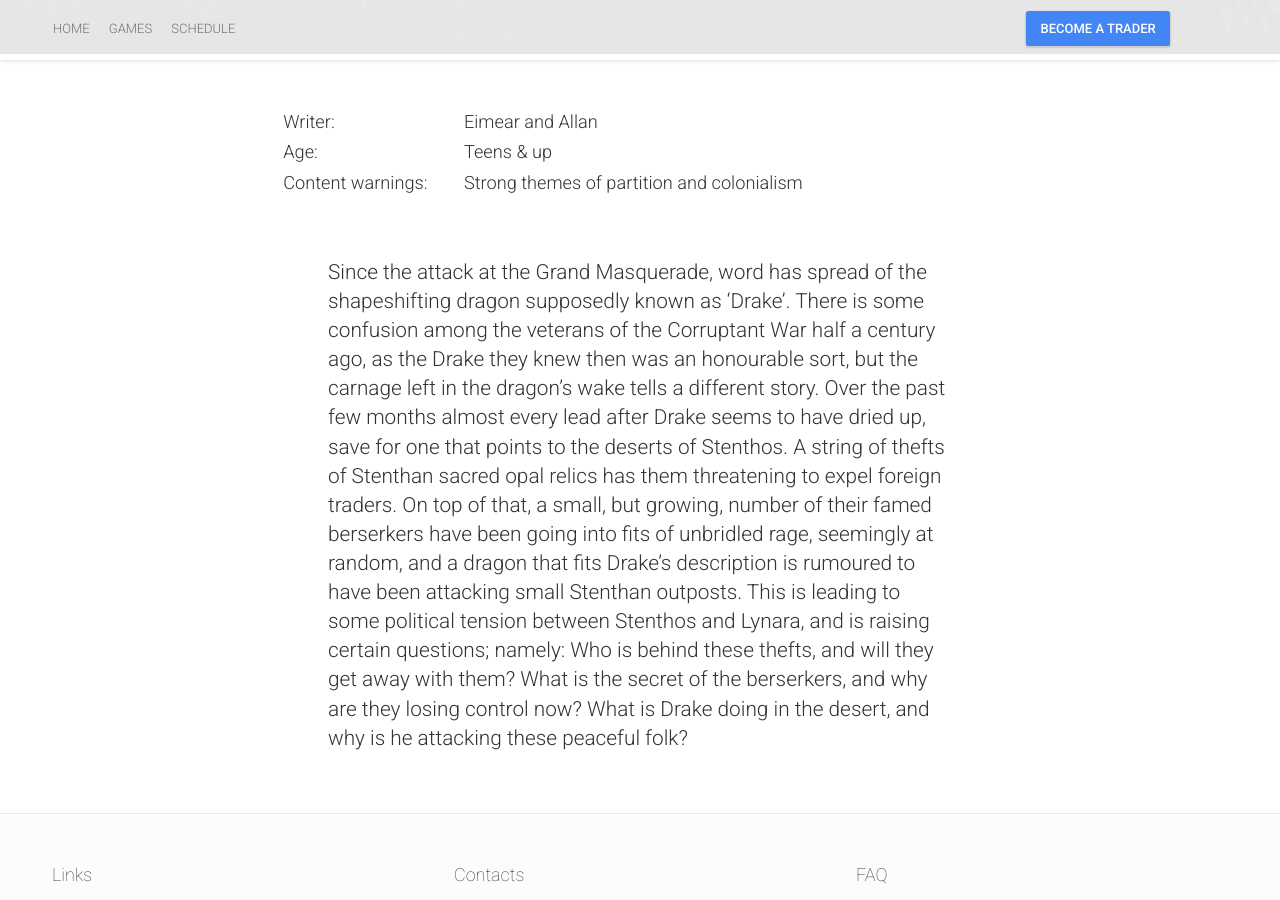
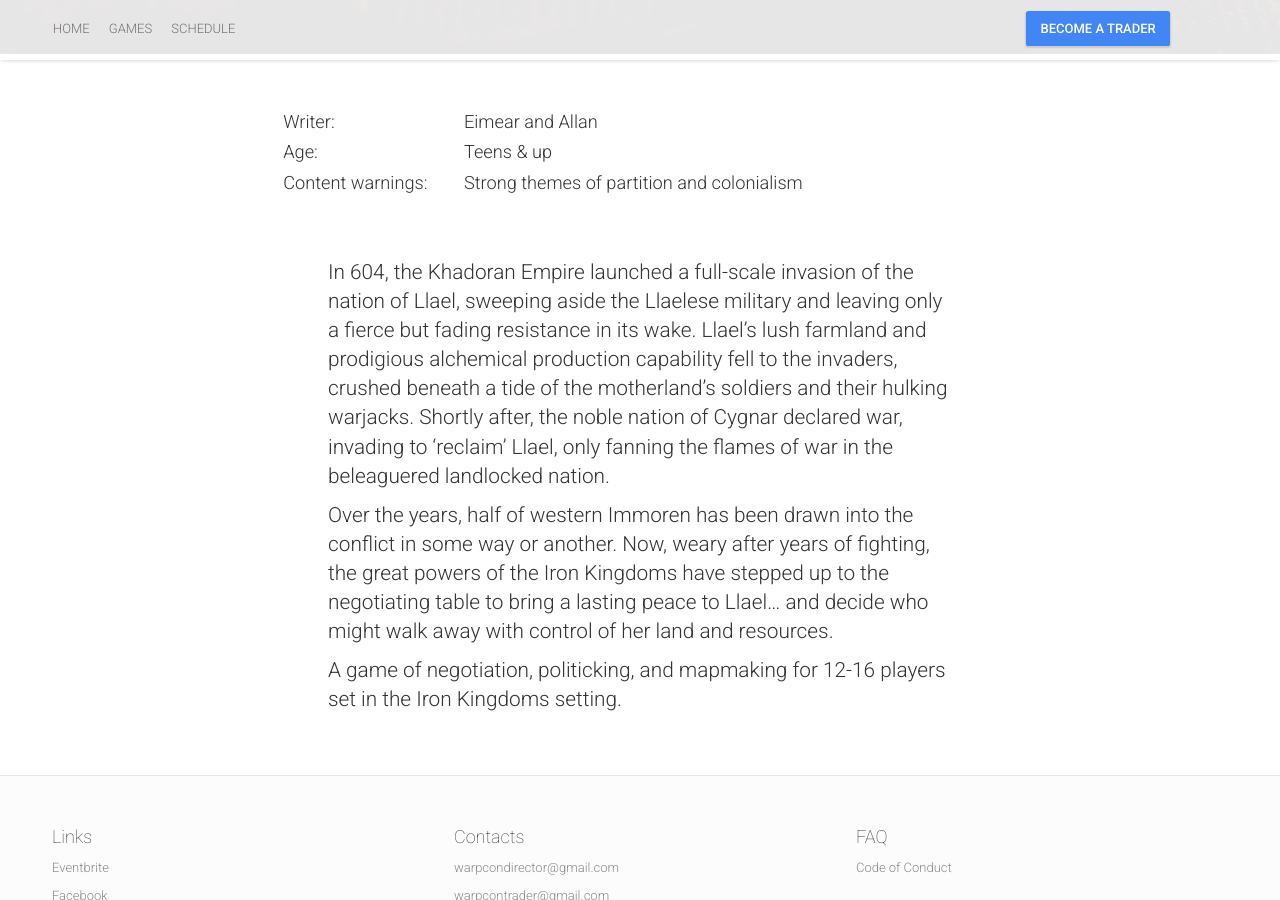
Before and after one commit to gregoriousTechorious/warpcon.ie, a Jekyll site: the page built from _posts/larps/2024-01-20-its-for-your-own-good.md, in a window 1280 px wide and 900 px high, scrolled down 353 px. Built offline with Jekyll 4.4.1, drawn with Linux system fonts in a browser that asks for light colours; nearby versions of some CDN libraries.

Commit message:
fix blurb for larp

```diff
--- a/_posts/larps/2024-01-20-its-for-your-own-good.md
+++ b/_posts/larps/2024-01-20-its-for-your-own-good.md
@@ -10,4 +10,8 @@
 tags: Strong themes of partition and colonialism
 ---
 
-Since the attack at the Grand Masquerade, word has spread of the shapeshifting dragon supposedly known as ‘Drake’. There is some confusion among the veterans of the Corruptant War half a century ago, as the Drake they knew then was an honourable sort, but the carnage left in the dragon’s wake tells a different story. Over the past few months almost every lead after Drake seems to have dried up, save for one that points to the deserts of Stenthos. A string of thefts of Stenthan sacred opal relics has them threatening to expel foreign traders. On top of that, a small, but growing, number of their famed berserkers have been going into fits of unbridled rage, seemingly at random, and a dragon that fits Drake’s description is rumoured to have been attacking small Stenthan outposts. This is leading to some political tension between Stenthos and Lynara, and is raising certain questions; namely: Who is behind these thefts, and will they get away with them? What is the secret of the berserkers, and why are they losing control now? What is Drake doing in the desert, and why is he attacking these peaceful folk?
+In 604, the Khadoran Empire launched a full-scale invasion of the nation of Llael, sweeping aside the Llaelese military and leaving only a fierce but fading resistance in its wake. Llael’s lush farmland and prodigious alchemical production capability fell to the invaders, crushed beneath a tide of the motherland’s soldiers and their hulking warjacks. Shortly after, the noble nation of Cygnar declared war, invading to ‘reclaim’ Llael, only fanning the flames of war in the beleaguered landlocked nation.
+
+Over the years, half of western Immoren has been drawn into the conflict in some way or another. Now, weary after years of fighting, the great powers of the Iron Kingdoms have stepped up to the negotiating table to bring a lasting peace to Llael… and decide who might walk away with control of her land and resources.
+
+A game of negotiation, politicking, and mapmaking for 12-16 players set in the Iron Kingdoms setting.
```
